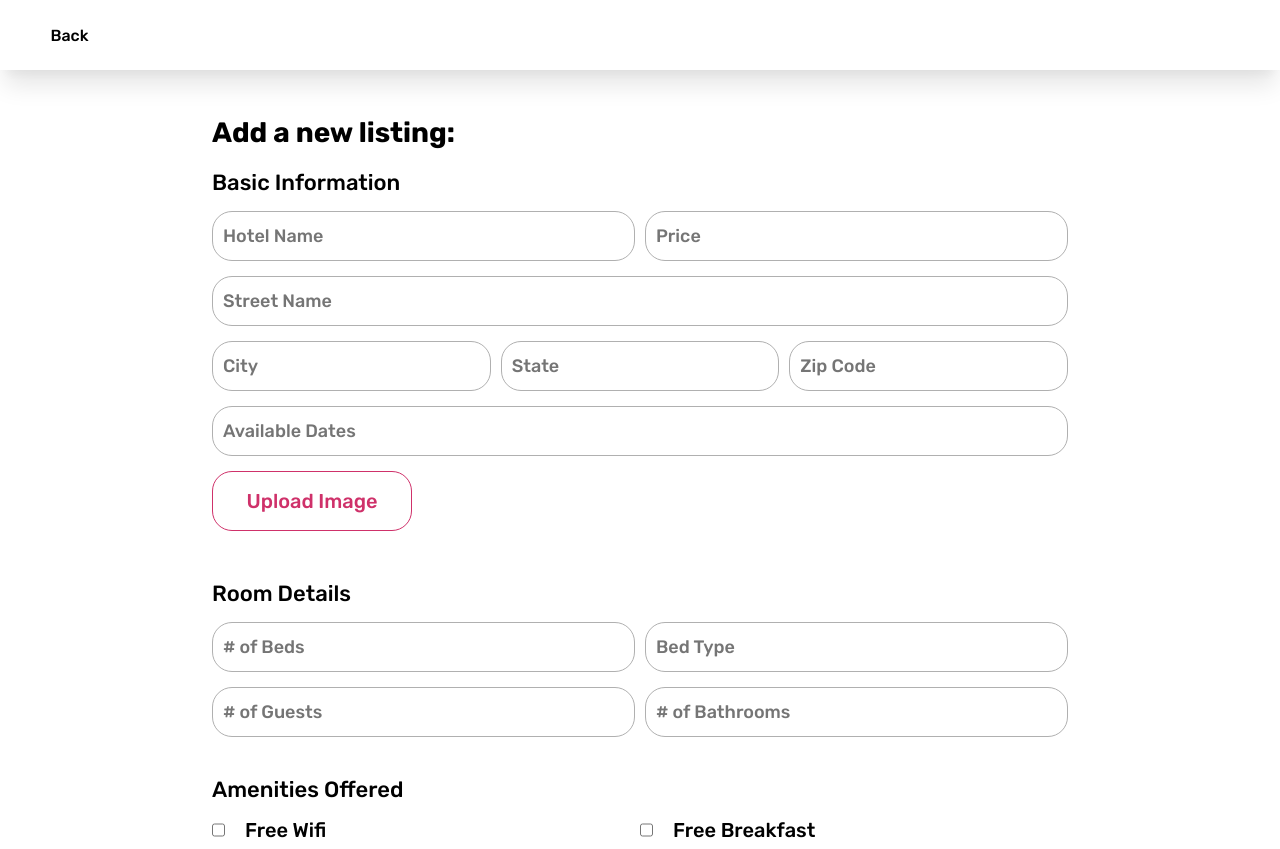
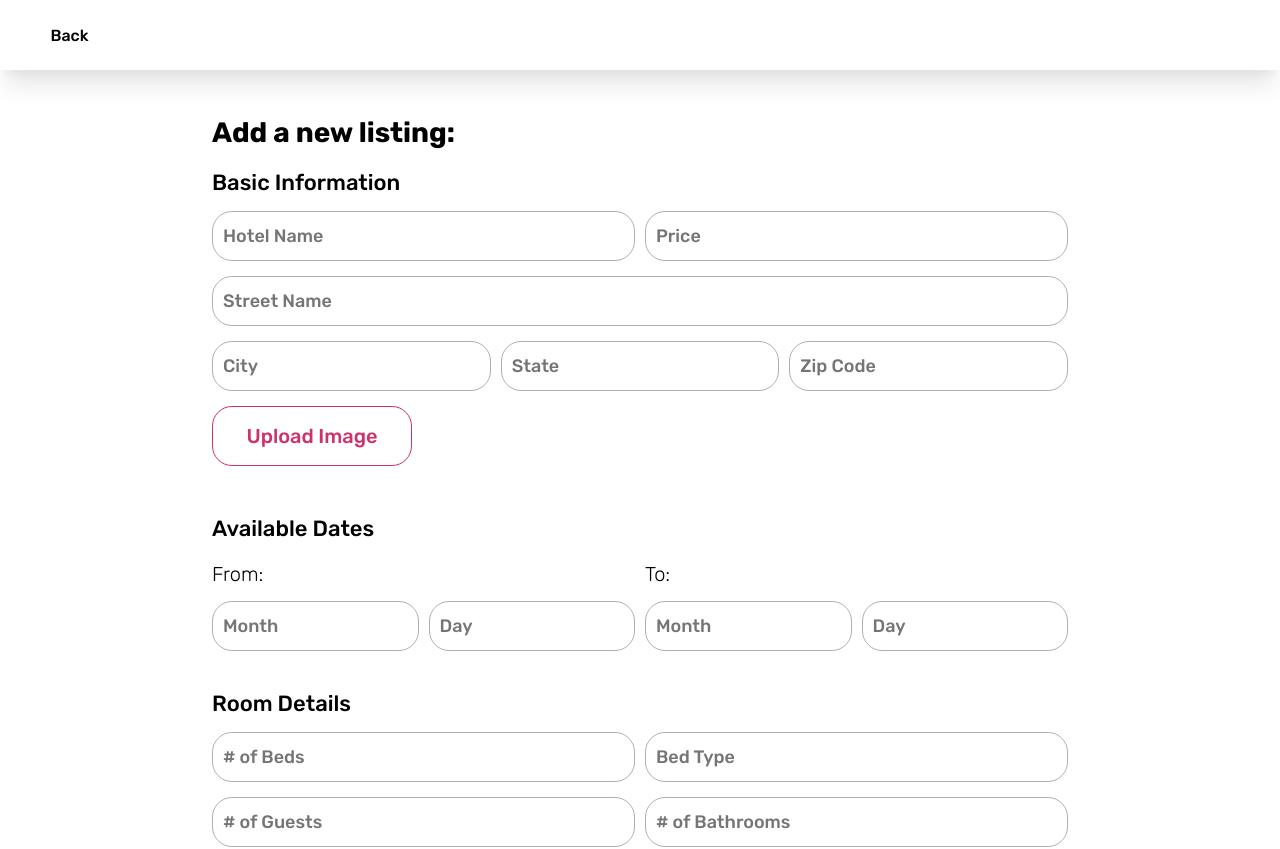
Before and after one commit to rmaskey1/LikeHome, a React (Create React App) app in the folder frontend/: page /add_listing in a window 1280 px wide. Shown: the top 849 px of the page. Built offline with nearby package versions, Linux system fonts and the light colour scheme.

Commit message:
added from and to month and day to add listing

```diff
--- a/frontend/src/routes/AddListing.jsx
+++ b/frontend/src/routes/AddListing.jsx
@@ -20,6 +20,12 @@ const SectionTitle = styled.div`
   margin-top: 20px;
   font-size: 22px;
   font-weight: 500;
+`;
+
+const SubTitle = styled.div`
+  margin-top: 20px;
+  font-size: 20px;
+  font-weight: 300;
 `;
 
 const Input = styled.input`
@@ -254,19 +260,6 @@ function AddListing() {
           </div>
         </div>
 
-        <Input
-          {...register("availableDates", {
-            required: "Available Dates is required",
-          })}
-          type="text"
-          placeholder="Available Dates"
-        />
-        {errors.availableDates && (
-          <ErrorMessage className="error-text">
-            <span>{errors.avaialbleDates.message}</span>
-          </ErrorMessage>
-        )}
-
         <div style={{ marginTop: "15px" }}>
           <Controller
             name="image"
@@ -291,6 +284,96 @@ function AddListing() {
           />
         </div>
         {uploadedFileName && <FileName>{uploadedFileName}</FileName>}
+
+        <br />
+
+        <SectionTitle>Available Dates</SectionTitle>
+        <div style={{ display: "flex" }}>
+          <div style={{ flex: 1, marginRight: "10px" }}>
+            <SubTitle>From:</SubTitle>
+            <div style={{ display: "flex" }}>
+              <div style={{ flex: 1, marginRight: "10px" }}>
+                <Input
+                  {...register("fromMonth", {
+                    required: "Month is required",
+                  })}
+                  type="text"
+                  placeholder="Month"
+                />
+                {errors.fromMonth && (
+                  <ErrorMessage className="error-text">
+                    <span>{errors.fromMonth.message}</span>
+                  </ErrorMessage>
+                )}
+              </div>
+              <div style={{ flex: 1 }}>
+                <Input
+                  {...register("fromDay", {
+                    valueAsNumber: true,
+                    max: {
+                      value: 31,
+                      message: "Day is at most 31",
+                    },
+                    min: {
+                      value: 1,
+                      message: "Day must be at least 1",
+                    },
+                    required: "Day is required",
+                  })}
+                  type="number"
+                  placeholder="Day"
+                />
+                {errors.fromDay && (
+                  <ErrorMessage className="error-text">
+                    <span>{errors.fromDay.message}</span>
+                  </ErrorMessage>
+                )}
+              </div>
+            </div>
+          </div>
+          <div style={{ flex: 1 }}>
+            <SubTitle>To:</SubTitle>
+            <div style={{ display: "flex" }}>
+              <div style={{ flex: 1, marginRight: "10px" }}>
+                <Input
+                  {...register("toMonth", {
+                    required: "Month is required",
+                  })}
+                  type="text"
+                  placeholder="Month"
+                />
+                {errors.toMonth && (
+                  <ErrorMessage className="error-text">
+                    <span>{errors.toMonth.message}</span>
+                  </ErrorMessage>
+                )}
+              </div>
+              <div style={{ flex: 1 }}>
+                <Input
+                  {...register("toDay", {
+                    valueAsNumber: true,
+                    max: {
+                      value: 31,
+                      message: "Day is at most 31",
+                    },
+                    min: {
+                      value: 1,
+                      message: "Day must be at least 1",
+                    },
+                    required: "Day is required",
+                  })}
+                  type="number"
+                  placeholder="Day"
+                />
+                {errors.toDay && (
+                  <ErrorMessage className="error-text">
+                    <span>{errors.toDay.message}</span>
+                  </ErrorMessage>
+                )}
+              </div>
+            </div>
+          </div>
+        </div>
 
         <br />
 
```
